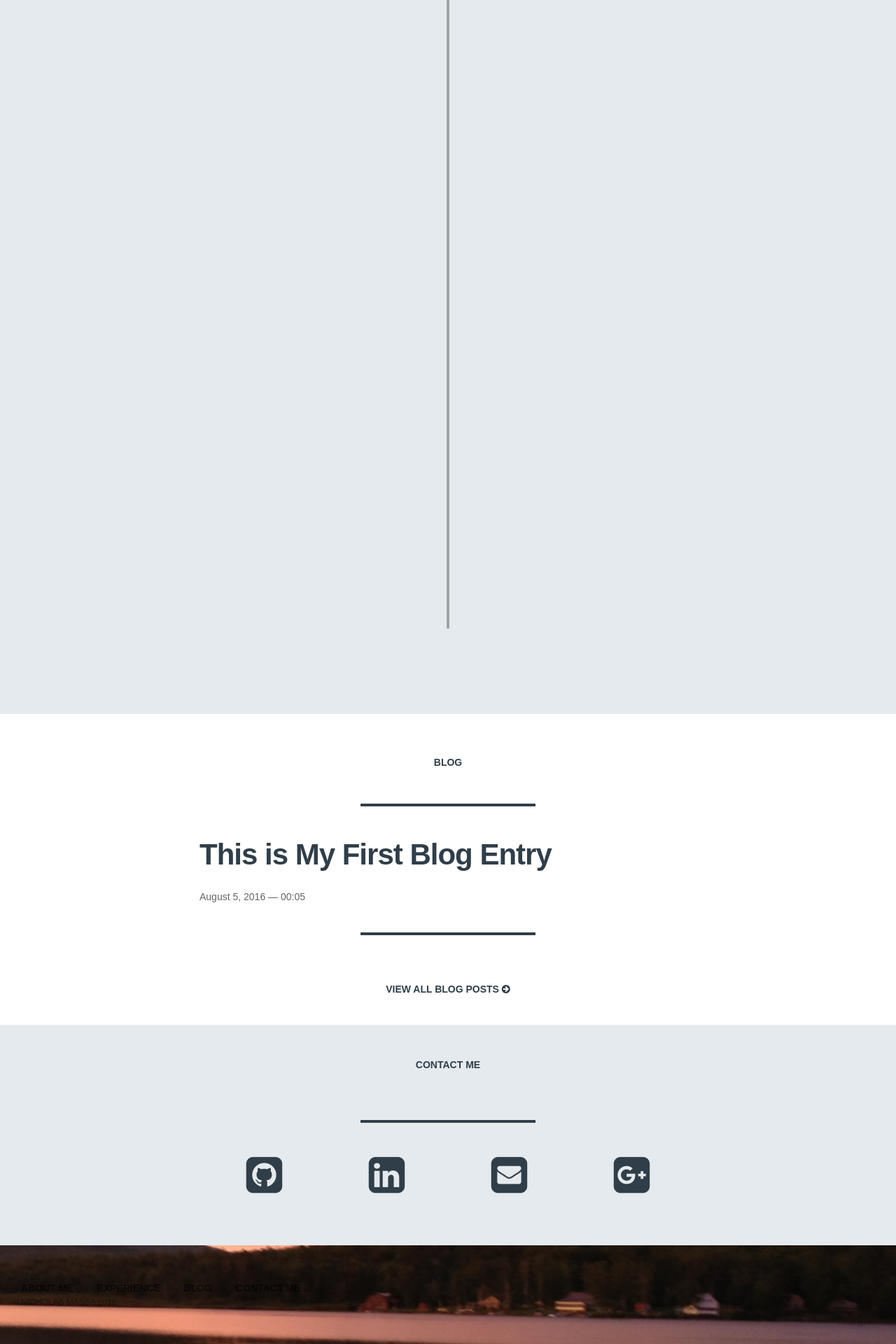
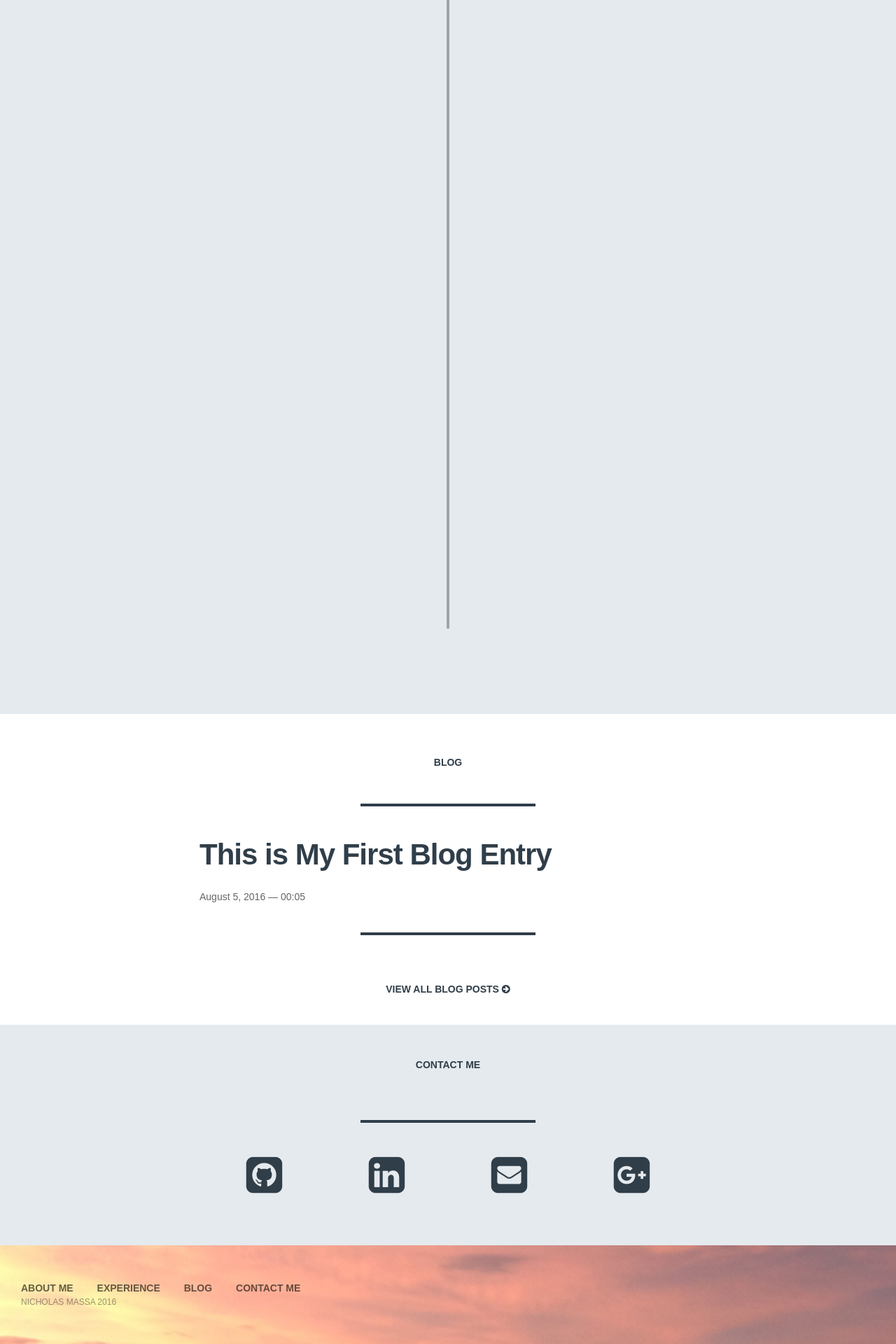
Before and after one commit to nickm221/nickmassa.com, a Jekyll site: the page built from index.html, in a window 1280 px wide. Shown: the part 2077-3997 px from the top of the page at 70% size. Built offline with Jekyll 4.4.1, drawn with Linux system fonts in a browser that asks for light colours; nearby versions of some CDN libraries; Markdown is read by kramdown in place of the engine named in the settings.

Commit message:
Update main.css

```diff
--- a/assets/css/main.css
+++ b/assets/css/main.css
@@ -703,7 +703,7 @@ header {
     color: rgba(0, 0, 0, 0.5); }
 
 footer {
-  background: url(../img/vermont3.jpg) center center;
+  background: url(../img/vermont3test.jpg) center center;
   background-size: cover; }
   footer .lockup {
     padding: 50px 30px; }
```
